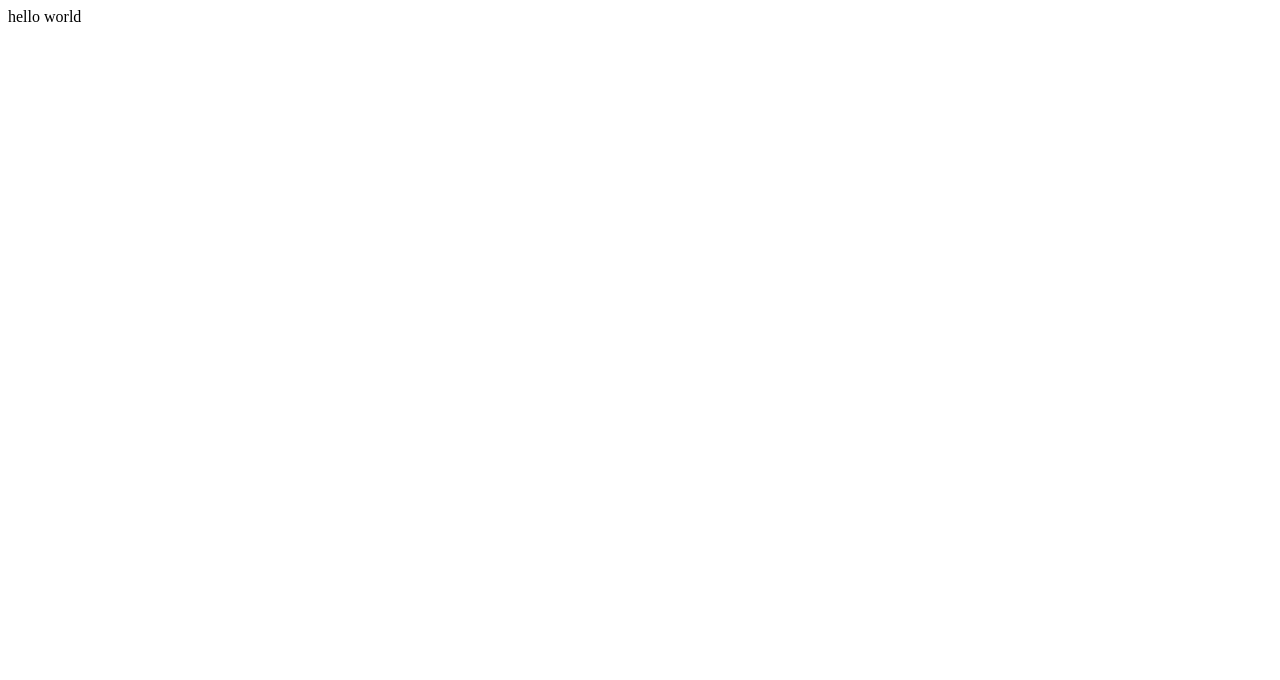
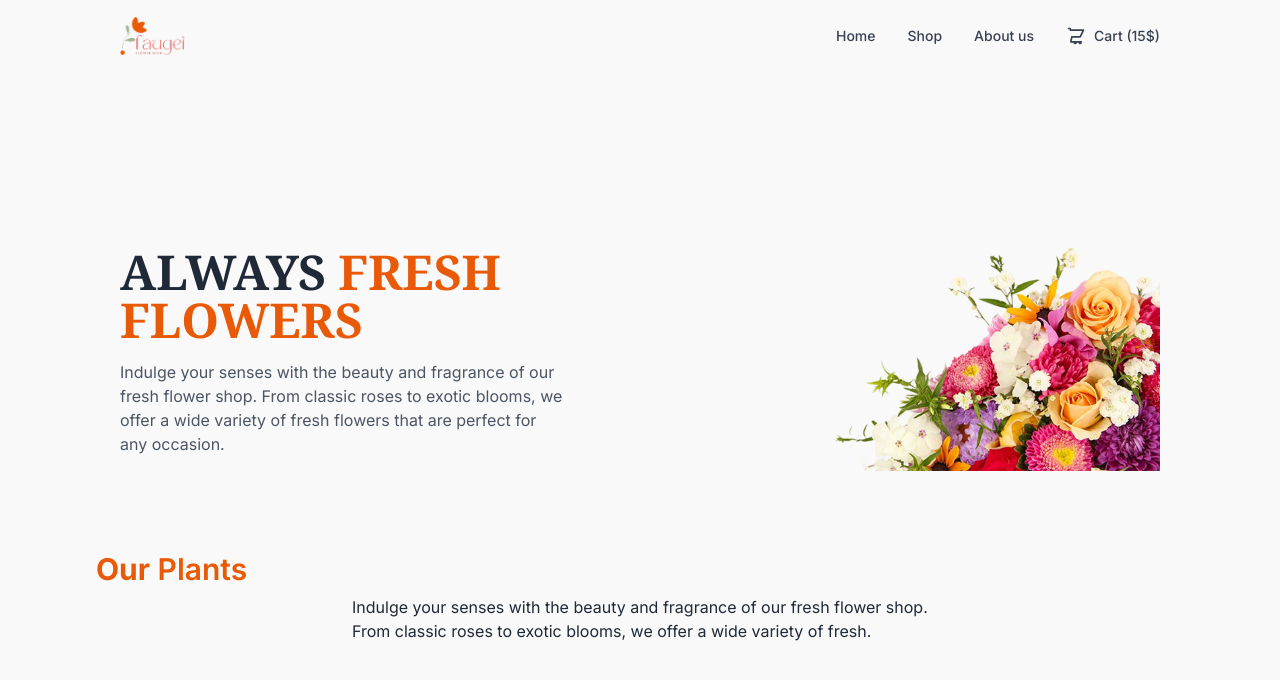
Before and after one commit to Sarwar009/ph-B12A02-responsive-flowers, a plain HTML site: page index.html in a window 1280 px wide. Drawn offline with nearby package versions, Linux system fonts and the light colour scheme.

Commit message:
hero done

```diff
--- a/index.html
+++ b/index.html
@@ -1,11 +1,78 @@
 <!DOCTYPE html>
 <html lang="en">
-<head>
-    <meta charset="UTF-8">
-    <meta name="viewport" content="width=device-width, initial-scale=1.0">
-    <title>Flower Market</title>
-</head>
-<body>
-    hello world
-</body>
+  <head>
+    <meta charset="UTF-8" />
+    <meta name="viewport" content="width=device-width, initial-scale=1.0" />
+    <title>Flowers Shop</title>
+    <!-- tailwind css cdn -->
+    <script src="https://cdn.tailwindcss.com"></script>
+    <!-- custom css -->
+    <link rel="stylesheet" href="./style.css" />
+  </head>
+  <body class="sm:w-[100%] md:w-[90%] lg:w-[85%] mx-auto">
+    <!-- Header -->
+    <div>
+      <header class="flex items-center justify-between px-6 py-4">
+        <!-- Logo -->
+        <div class="flex items-center gap-2">
+          <img src="./assets/logo.png" alt="logo" class="h-10" />
+        </div>
+
+        <!-- Nav -->
+        <nav class="md:flex gap-8 text-sm font-medium text-gray-700">
+          <a href="#" class="hover:text-orange-500 hidden md:inline">Home</a>
+          <a href="#" class="hover:text-orange-500 hidden md:inline">Shop</a>
+          <a href="#" class="hover:text-orange-500 hidden md:inline">About us</a>
+          <a href="#" class="hover:text-orange-500 flex items-center gap-2"
+            ><svg
+              class="w-5 h-5"
+              fill="none"
+              stroke="currentColor"
+              viewBox="0 0 24 24"
+            >
+              <path
+                stroke-linecap="round"
+                stroke-linejoin="round"
+                stroke-width="2"
+                d="M3 3h2l.4 2M7 13h10l4-8H5.4M7 13l-1.2 6h12.4M7 13h10m-6 6a1 1 0 100 2 1 1 0 000-2zm6 0a1 1 0 100 2 1 1 0 000-2z"
+              />
+            </svg>
+            <span class="text-sm">Cart (15$)</span></a
+          >
+        </nav>
+      </header>
+
+      <!-- Hero Section -->
+      <section
+        class="flex flex-col-reverse md:flex-row items-center justify-between px-6 py-10 md:py-20 md:pt-20 md:mt-20 mx-auto"
+      >
+        <!-- Text -->
+        <div class="md:w-{40%} text-left">
+          <h1 class="text-3xl md:text-5xl noto-serif font-bold text-gray-800">
+            ALWAYS <span class="text-[#E95A08]">FRESH</span> <br />
+            <span class="text-[#E95A08]">FLOWERS</span>
+          </h1>
+          <p class="mt-4 inter text-gray-600 max-w-md mx-auto md:mx-0">
+            Indulge your senses with the beauty and fragrance of our fresh
+            flower shop. From classic roses to exotic blooms, we offer a wide
+            variety of fresh flowers that are perfect for any occasion.
+          </p>
+        </div>
+
+        <!-- Image -->
+        <div class="md:w-{60%} mb-10 md:mb-0">
+          <img
+            src="./assets/hero-flower.png"
+            alt="Flowers"
+            class="w-full max-w-sm mx-auto self-center md:self-end"
+          />
+        </div>
+      </section>
+    </div>
+    <!-- our plants section -->
+     <div class="mx-w-7xl mx-auto">
+        <h2 class="text-3xl font-semibold mb-2"><span class="text-[#E95A08] font-bold">Our</span> <span class="text-[#E95A08]">Plants</span></h2>
+        <p class="text-gray-800 max-w-xl mx-auto mb-10 text:sm">Indulge your senses with the beauty and fragrance of our fresh flower shop. From classic roses to exotic blooms, we offer a wide variety of fresh.</p>
+     </div>
+  </body>
 </html>
--- /dev/null
+++ b/style.css
@@ -0,0 +1,19 @@
+@import url('https://fonts.googleapis.com/css2?family=Inter:ital,opsz,wght@0,14..32,100..900;1,14..32,100..900&family=Noto+Serif:ital,wght@0,100..900;1,100..900&display=swap');
+
+
+*{
+    margin: 0;
+    padding: 0;
+    box-sizing: border-box;
+}
+body {
+    font-family: "Inter", sans-serif;
+    background-color: #f9f9f9;
+}
+.inter {
+  font-family: "Inter", sans-serif;
+}
+
+.noto-serif {
+  font-family: "Noto Serif", serif;
+}
```
Also changed, not shown: assets/deal-ana.png (added), assets/deal-bloom.png (added), assets/deal-zabo.png (added), assets/flower-store.png (added), assets/hero-flower.png (added), assets/icon-facebook.png (added), assets/icon-linkedin.png (added), assets/icon-twitter.png (added), assets/icon-youtube.png (added), assets/logo.png (added), assets/news-letter-bg.png (added), assets/sample-flower-image.png (added), assets/trusted-badge.png (added).
